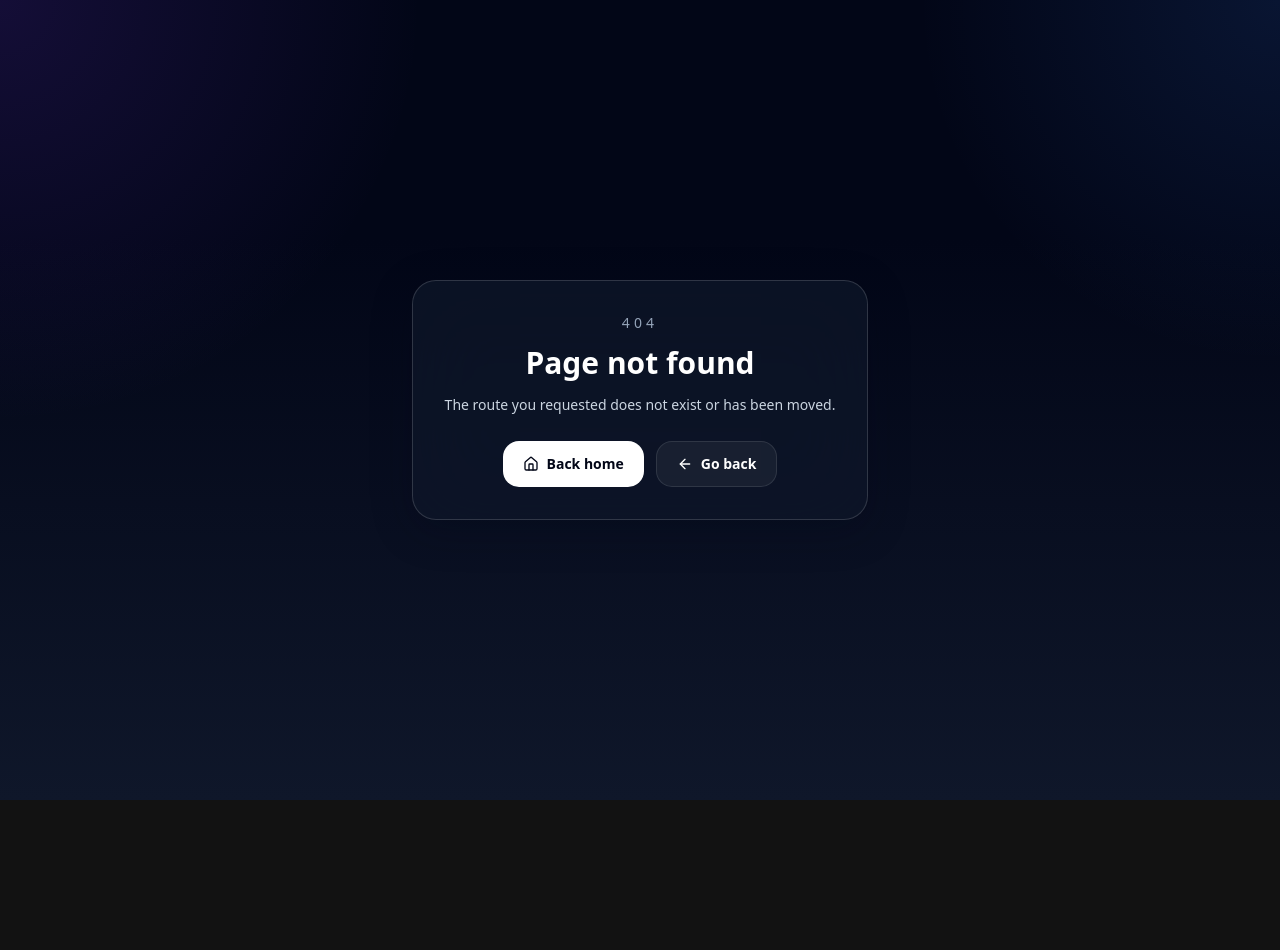
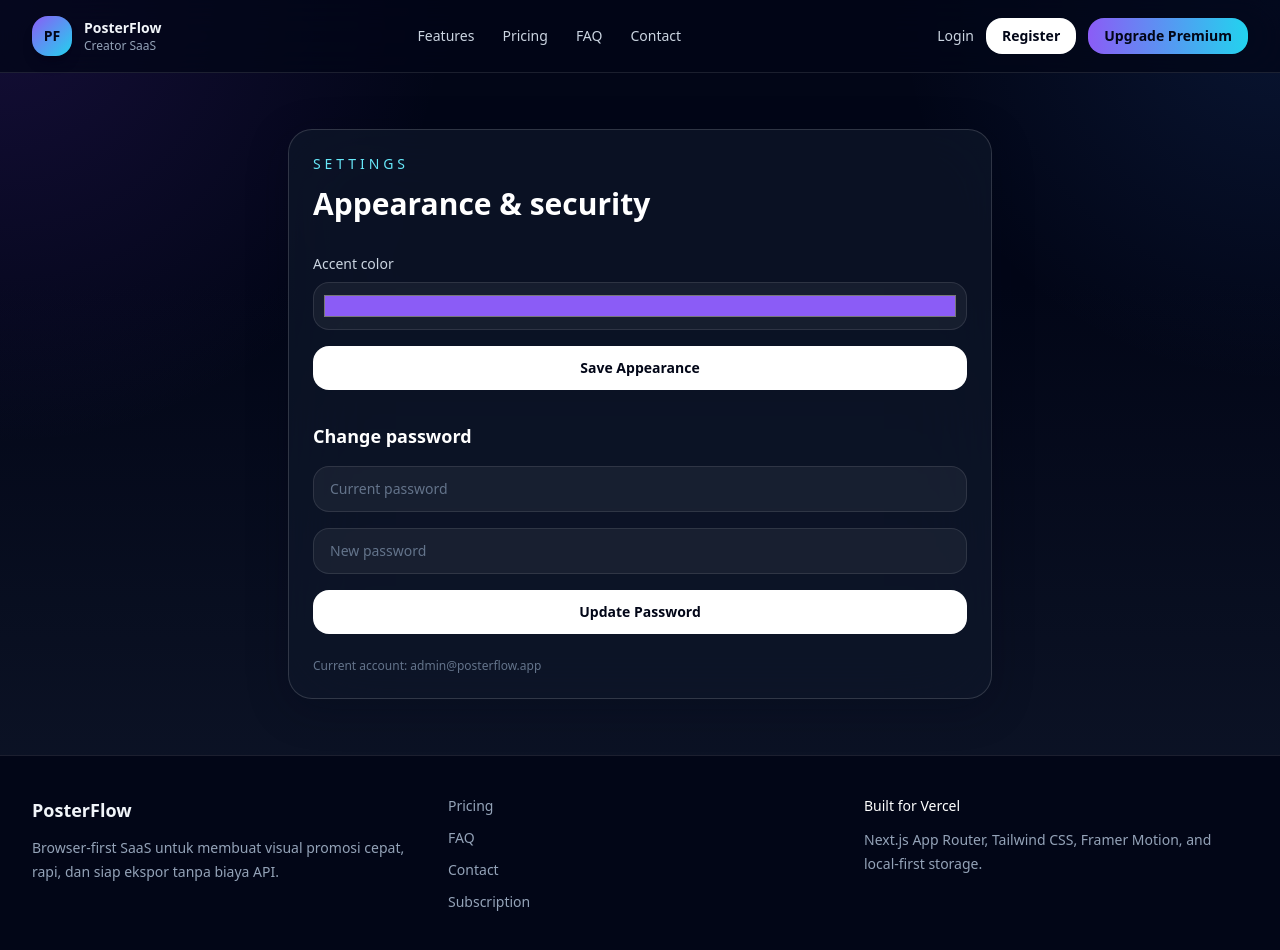
Before and after one commit to sunandarradit3-maker/picedit-profil-game-ml, a Next.js app: page /settings in a window 1280 px wide. Before the commit this address had no page. Before the commit the page ends 800 px from the top, so only its background shows below. Built offline with nearby package versions, Linux system fonts and the light colour scheme.

Commit message:
Create page.tsx

```diff
--- /dev/null
+++ b/app/settings/page.tsx
@@ -0,0 +1,76 @@
+'use client';
+
+import { useEffect, useState } from 'react';
+import { AuthGuard } from '@/components/auth-guard';
+import { SiteNav } from '@/components/site-nav';
+import { SiteFooter } from '@/components/site-footer';
+import { Card, Input, Button } from '@/components/ui';
+import { changePassword, getCurrentUser, updateCurrentUser } from '@/lib/auth';
+
+export default function SettingsPage() {
+  const [user, setUser] = useState(getCurrentUser());
+  const [currentPassword, setCurrentPassword] = useState('');
+  const [newPassword, setNewPassword] = useState('');
+  const [accent, setAccent] = useState('#8b5cf6');
+  const [message, setMessage] = useState('');
+
+  useEffect(() => {
+    setUser(getCurrentUser());
+    const existing = localStorage.getItem('posterflow_settings');
+    if (existing) {
+      try {
+        const data = JSON.parse(existing);
+        if (data.accent) setAccent(data.accent);
+      } catch {}
+    }
+  }, []);
+
+  const saveAccent = () => {
+    localStorage.setItem('posterflow_settings', JSON.stringify({ accent }));
+    setMessage('Appearance saved locally.');
+  };
+
+  const savePassword = () => {
+    try {
+      changePassword(currentPassword, newPassword);
+      setCurrentPassword('');
+      setNewPassword('');
+      setMessage('Password updated.');
+    } catch (error) {
+      setMessage(error instanceof Error ? error.message : 'Unable to change password.');
+    }
+  };
+
+  return (
+    <div className="min-h-screen">
+      <SiteNav />
+      <main className="mx-auto max-w-3xl px-4 py-14 sm:px-6 lg:px-8">
+        <AuthGuard>
+          <Card>
+            <p className="text-sm uppercase tracking-[0.28em] text-cyan-300">Settings</p>
+            <h1 className="mt-3 text-3xl font-semibold text-white">Appearance & security</h1>
+
+            <div className="mt-8 grid gap-4">
+              <label className="grid gap-2 text-sm text-slate-300">
+                Accent color
+                <Input type="color" value={accent} onChange={e => setAccent(e.target.value)} className="h-12 px-2 py-2" />
+              </label>
+              <Button onClick={saveAccent}>Save Appearance</Button>
+            </div>
+
+            <div className="mt-8 grid gap-4">
+              <h2 className="text-lg font-semibold text-white">Change password</h2>
+              <Input value={currentPassword} onChange={e => setCurrentPassword(e.target.value)} placeholder="Current password" type="password" />
+              <Input value={newPassword} onChange={e => setNewPassword(e.target.value)} placeholder="New password" type="password" />
+              <Button onClick={savePassword}>Update Password</Button>
+            </div>
+
+            {message ? <p className="mt-4 text-sm text-slate-300">{message}</p> : null}
+            <p className="mt-6 text-xs text-slate-500">Current account: {user?.email ?? '-'}</p>
+          </Card>
+        </AuthGuard>
+      </main>
+      <SiteFooter />
+    </div>
+  );
+}
```
